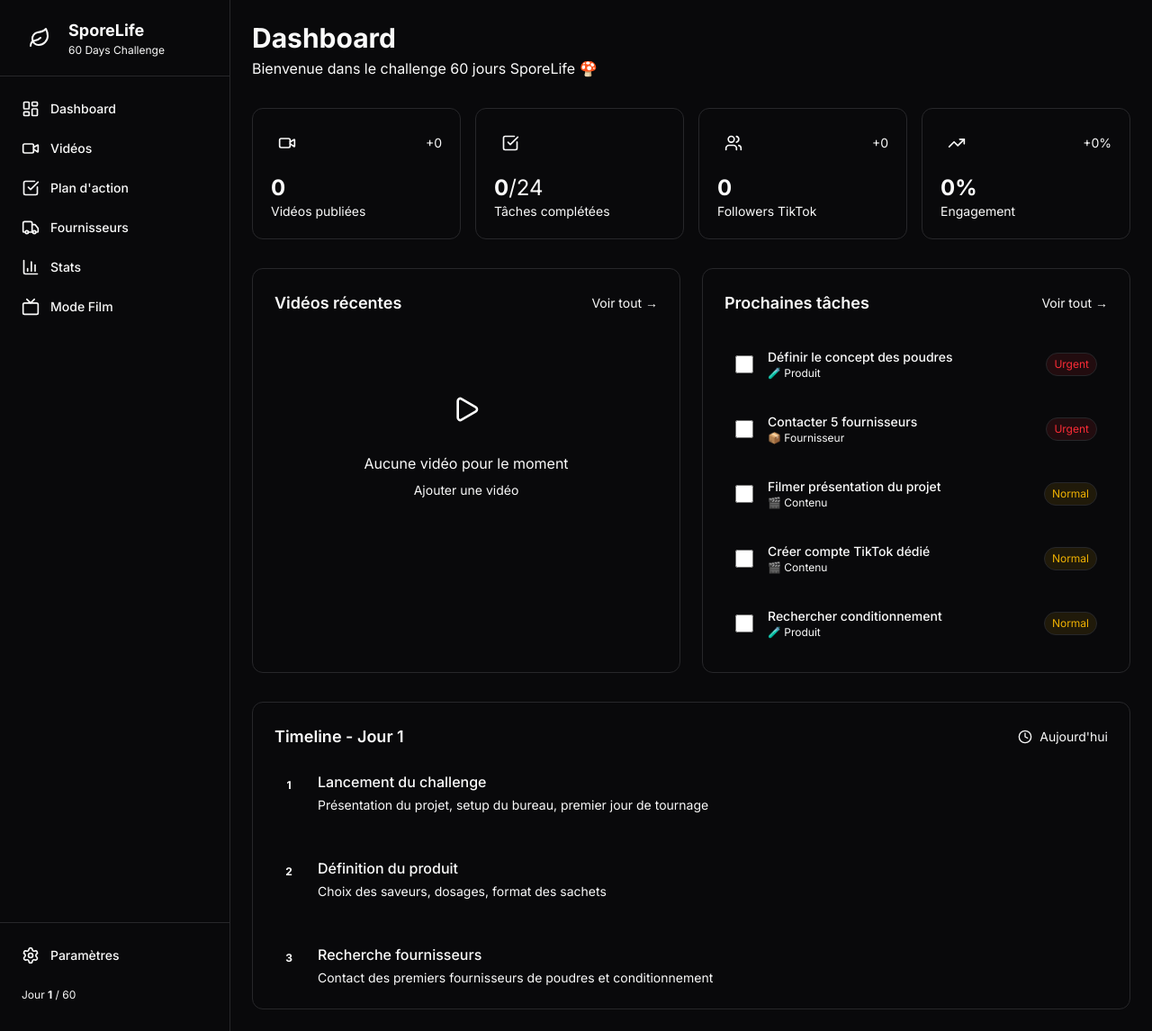
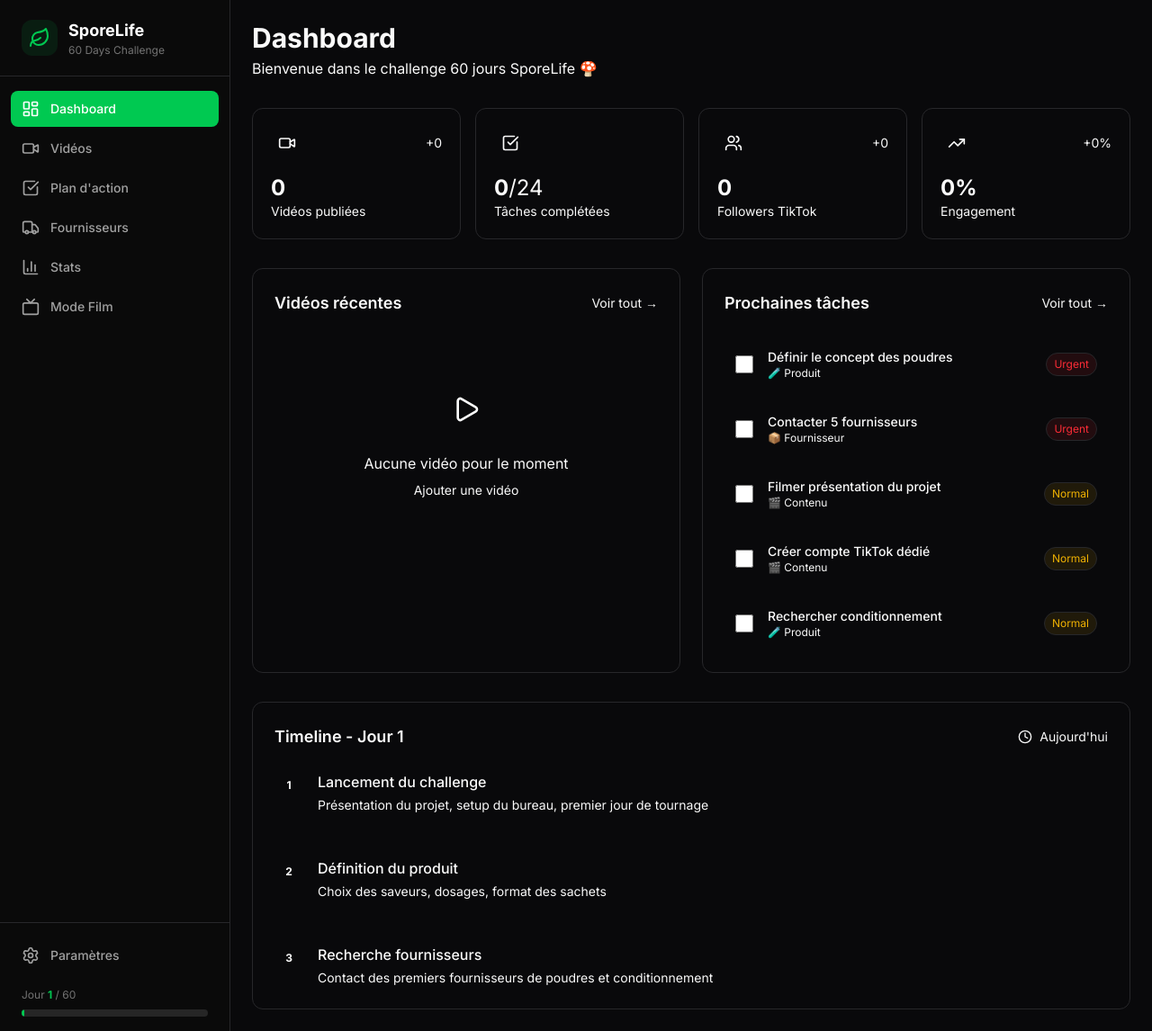
Before and after one commit to christopherKARMA/sporelife-dashboard, a Next.js app: page / in a window 1280 px wide. Shown: the whole page at 90% size. Built offline with nearby package versions, Linux system fonts and the light colour scheme.

Commit message:
Fix mobile menu overlay - solid background, proper z-index

```diff
--- a/src/app/layout.tsx
+++ b/src/app/layout.tsx
@@ -17,10 +17,10 @@ export default function RootLayout({
 }>) {
   return (
     <html lang="fr" className="dark">
-      <body className={`${inter.className} antialiased`}>
-        <div className="flex min-h-screen">
+      <body className={`${inter.className} antialiased bg-[#0a0a0a] text-white`}>
+        <div className="flex flex-col lg:flex-row min-h-screen">
           <Sidebar />
-          <main className="flex-1 overflow-auto p-4 lg:p-6 bg-background">
+          <main className="flex-1 overflow-auto p-4 lg:p-6">
             {children}
           </main>
         </div>
--- a/src/components/Sidebar.tsx
+++ b/src/components/Sidebar.tsx
@@ -1,6 +1,6 @@
 'use client'
 
-import { useState } from 'react'
+import { useState, useEffect } from 'react'
 import Link from 'next/link'
 import { usePathname } from 'next/navigation'
 import {
@@ -29,16 +29,137 @@ export default function Sidebar() {
   const pathname = usePathname()
   const [mobileMenuOpen, setMobileMenuOpen] = useState(false)
 
-  const SidebarContent = () => (
+  // Fermer le menu quand on change de page
+  useEffect(() => {
+    setMobileMenuOpen(false)
+  }, [pathname])
+
+  // Empêcher le scroll quand le menu est ouvert
+  useEffect(() => {
+    if (mobileMenuOpen) {
+      document.body.style.overflow = 'hidden'
+    } else {
+      document.body.style.overflow = 'unset'
+    }
+    return () => {
+      document.body.style.overflow = 'unset'
+    }
+  }, [mobileMenuOpen])
+
+  return (
     <>
+      {/* Mobile Header - Fixed */}
+      <header className="lg:hidden fixed top-0 left-0 right-0 z-40 h-14 bg-[#0a0a0a] border-b border-neutral-800 px-4 flex items-center justify-between">
+        <div className="flex items-center gap-3">
+          <div className="flex items-center justify-center w-8 h-8 rounded-lg bg-green-500/10">
+            <Leaf className="w-5 h-5 text-green-500" />
+          </div>
+          <span className="font-bold text-white">SporeLife</span>
+        </div>
+        <button
+          onClick={() => setMobileMenuOpen(!mobileMenuOpen)}
+          className="p-2 rounded-lg bg-neutral-800 hover:bg-neutral-700 transition-colors"
+          aria-label="Menu"
+        >
+          {mobileMenuOpen ? (
+            <X className="w-5 h-5 text-white" />
+          ) : (
+            <Menu className="w-5 h-5 text-white" />
+          )}
+        </button>
+      </header>
+
+      {/* Mobile Menu Overlay */}
+      {mobileMenuOpen && (
+        <div
+          className="lg:hidden fixed inset-0 z-50 bg-black/80 backdrop-blur-sm"
+          onClick={() => setMobileMenuOpen(false)}
+        />
+      )}
+
+      {/* Mobile Sidebar */}
+      <aside
+        className={`
+          lg:hidden fixed top-0 left-0 z-50 h-full w-72
+          bg-[#0a0a0a] border-r border-neutral-800
+          transform transition-transform duration-300 ease-in-out
+          ${mobileMenuOpen ? 'translate-x-0' : '-translate-x-full'}
+        `}
+      >
         {/* Logo */}
-      <div className="flex items-center gap-3 px-6 py-5 border-b border-border">
-        <div className="flex items-center justify-center w-10 h-10 rounded-xl bg-primary/10">
-          <Leaf className="w-6 h-6 text-primary" />
+        <div className="flex items-center justify-between px-4 h-14 border-b border-neutral-800">
+          <div className="flex items-center gap-3">
+            <div className="flex items-center justify-center w-9 h-9 rounded-xl bg-green-500/10">
+              <Leaf className="w-5 h-5 text-green-500" />
             </div>
             <div>
-          <h1 className="font-bold text-lg text-foreground">SporeLife</h1>
-          <p className="text-xs text-muted-foreground">60 Days Challenge</p>
+              <h1 className="font-bold text-white">SporeLife</h1>
+              <p className="text-xs text-neutral-500">60 Days Challenge</p>
+            </div>
+          </div>
+          <button
+            onClick={() => setMobileMenuOpen(false)}
+            className="p-2 rounded-lg hover:bg-neutral-800 transition-colors"
+          >
+            <X className="w-5 h-5 text-neutral-400" />
+          </button>
+        </div>
+
+        {/* Navigation */}
+        <nav className="flex-1 px-3 py-4 space-y-1 overflow-y-auto">
+          {navigation.map((item) => {
+            const isActive = pathname === item.href
+            return (
+              <Link
+                key={item.name}
+                href={item.href}
+                className={`flex items-center gap-3 px-3 py-2.5 rounded-lg text-sm font-medium transition-colors ${
+                  isActive
+                    ? 'bg-green-500 text-white'
+                    : 'text-neutral-400 hover:bg-neutral-800 hover:text-white'
+                }`}
+              >
+                <item.icon className="w-5 h-5" />
+                {item.name}
+              </Link>
+            )
+          })}
+        </nav>
+
+        {/* Footer */}
+        <div className="px-3 py-4 border-t border-neutral-800">
+          <Link
+            href="/settings"
+            className={`flex items-center gap-3 px-3 py-2.5 rounded-lg text-sm font-medium transition-colors ${
+              pathname === '/settings'
+                ? 'bg-green-500 text-white'
+                : 'text-neutral-400 hover:bg-neutral-800 hover:text-white'
+            }`}
+          >
+            <Settings className="w-5 h-5" />
+            Paramètres
+          </Link>
+          <div className="mt-4 px-3">
+            <div className="text-xs text-neutral-500">
+              Jour <span className="text-green-500 font-bold">1</span> / 60
+            </div>
+            <div className="mt-2 h-2 bg-neutral-800 rounded-full overflow-hidden">
+              <div className="h-full w-[1.67%] bg-green-500 rounded-full" />
+            </div>
+          </div>
+        </div>
+      </aside>
+
+      {/* Desktop Sidebar */}
+      <aside className="hidden lg:flex flex-col w-64 bg-[#0a0a0a] border-r border-neutral-800 flex-shrink-0">
+        {/* Logo */}
+        <div className="flex items-center gap-3 px-6 py-5 border-b border-neutral-800">
+          <div className="flex items-center justify-center w-10 h-10 rounded-xl bg-green-500/10">
+            <Leaf className="w-6 h-6 text-green-500" />
+          </div>
+          <div>
+            <h1 className="font-bold text-lg text-white">SporeLife</h1>
+            <p className="text-xs text-neutral-500">60 Days Challenge</p>
           </div>
         </div>
 
@@ -50,11 +171,10 @@ export default function Sidebar() {
               <Link
                 key={item.name}
                 href={item.href}
-              onClick={() => setMobileMenuOpen(false)}
                 className={`flex items-center gap-3 px-3 py-2.5 rounded-lg text-sm font-medium transition-colors ${
                   isActive
-                  ? 'bg-primary text-primary-foreground'
-                  : 'text-muted-foreground hover:bg-accent hover:text-accent-foreground'
+                    ? 'bg-green-500 text-white'
+                    : 'text-neutral-400 hover:bg-neutral-800 hover:text-white'
                 }`}
               >
                 <item.icon className="w-5 h-5" />
@@ -65,79 +185,31 @@ export default function Sidebar() {
         </nav>
 
         {/* Footer */}
-      <div className="px-3 py-4 border-t border-border">
+        <div className="px-3 py-4 border-t border-neutral-800">
           <Link
             href="/settings"
-          onClick={() => setMobileMenuOpen(false)}
             className={`flex items-center gap-3 px-3 py-2.5 rounded-lg text-sm font-medium transition-colors ${
               pathname === '/settings'
-              ? 'bg-primary text-primary-foreground'
-              : 'text-muted-foreground hover:bg-accent hover:text-accent-foreground'
+                ? 'bg-green-500 text-white'
+                : 'text-neutral-400 hover:bg-neutral-800 hover:text-white'
             }`}
           >
             <Settings className="w-5 h-5" />
             Paramètres
           </Link>
           <div className="mt-4 px-3">
-          <div className="text-xs text-muted-foreground">
-            Jour <span className="text-primary font-bold">1</span> / 60
+            <div className="text-xs text-neutral-500">
+              Jour <span className="text-green-500 font-bold">1</span> / 60
             </div>
-          <div className="mt-2 h-2 bg-muted rounded-full overflow-hidden">
-            <div className="h-full w-[1.67%] bg-primary rounded-full" />
+            <div className="mt-2 h-2 bg-neutral-800 rounded-full overflow-hidden">
+              <div className="h-full w-[1.67%] bg-green-500 rounded-full" />
             </div>
           </div>
         </div>
-    </>
-  )
+      </aside>
 
-  return (
-    <>
-      {/* Mobile Header - Fixed with solid background */}
-      <div className="lg:hidden fixed top-0 left-0 right-0 z-50 bg-card/95 backdrop-blur-md border-b border-border px-4 py-3 flex items-center justify-between">
-        <div className="flex items-center gap-3">
-          <div className="flex items-center justify-center w-8 h-8 rounded-lg bg-primary/10">
-            <Leaf className="w-5 h-5 text-primary" />
-          </div>
-          <span className="font-bold text-foreground">SporeLife</span>
-        </div>
-        <button
-          onClick={() => setMobileMenuOpen(!mobileMenuOpen)}
-          className="p-2 rounded-lg bg-muted hover:bg-accent transition-colors"
-        >
-          {mobileMenuOpen ? (
-            <X className="w-6 h-6 text-foreground" />
-          ) : (
-            <Menu className="w-6 h-6 text-foreground" />
-          )}
-        </button>
-      </div>
-
-      {/* Mobile Menu Overlay */}
-      {mobileMenuOpen && (
-        <div
-          className="lg:hidden fixed inset-0 z-40 bg-black/60"
-          onClick={() => setMobileMenuOpen(false)}
-        />
-      )}
-
-      {/* Mobile Sidebar - Solid background */}
-      <div className={`
-        lg:hidden fixed top-0 left-0 z-50 h-full w-72 bg-card border-r border-border shadow-2xl
-        transform transition-transform duration-300 ease-in-out
-        ${mobileMenuOpen ? 'translate-x-0' : '-translate-x-full'}
-      `}>
-        <div className="flex flex-col h-full">
-          <SidebarContent />
-        </div>
-      </div>
-
-      {/* Desktop Sidebar */}
-      <div className="hidden lg:flex flex-col w-64 bg-card border-r border-border flex-shrink-0">
-        <SidebarContent />
-      </div>
-
-      {/* Mobile spacer for fixed header */}
-      <div className="lg:hidden h-16 flex-shrink-0" />
+      {/* Spacer for mobile header */}
+      <div className="lg:hidden h-14 flex-shrink-0" />
     </>
   )
 }
```
Lines whose indentation alone changed are shown as unchanged.
